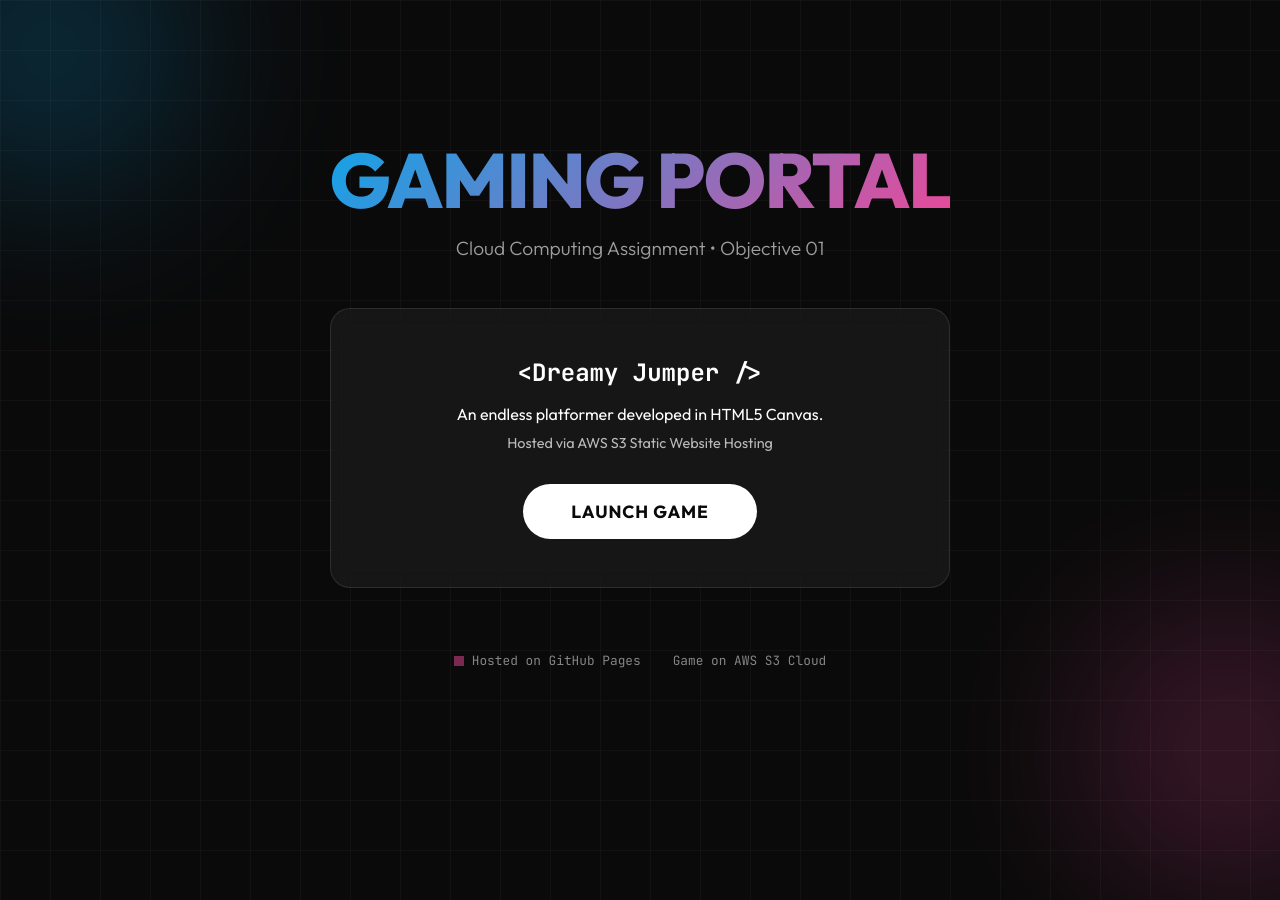
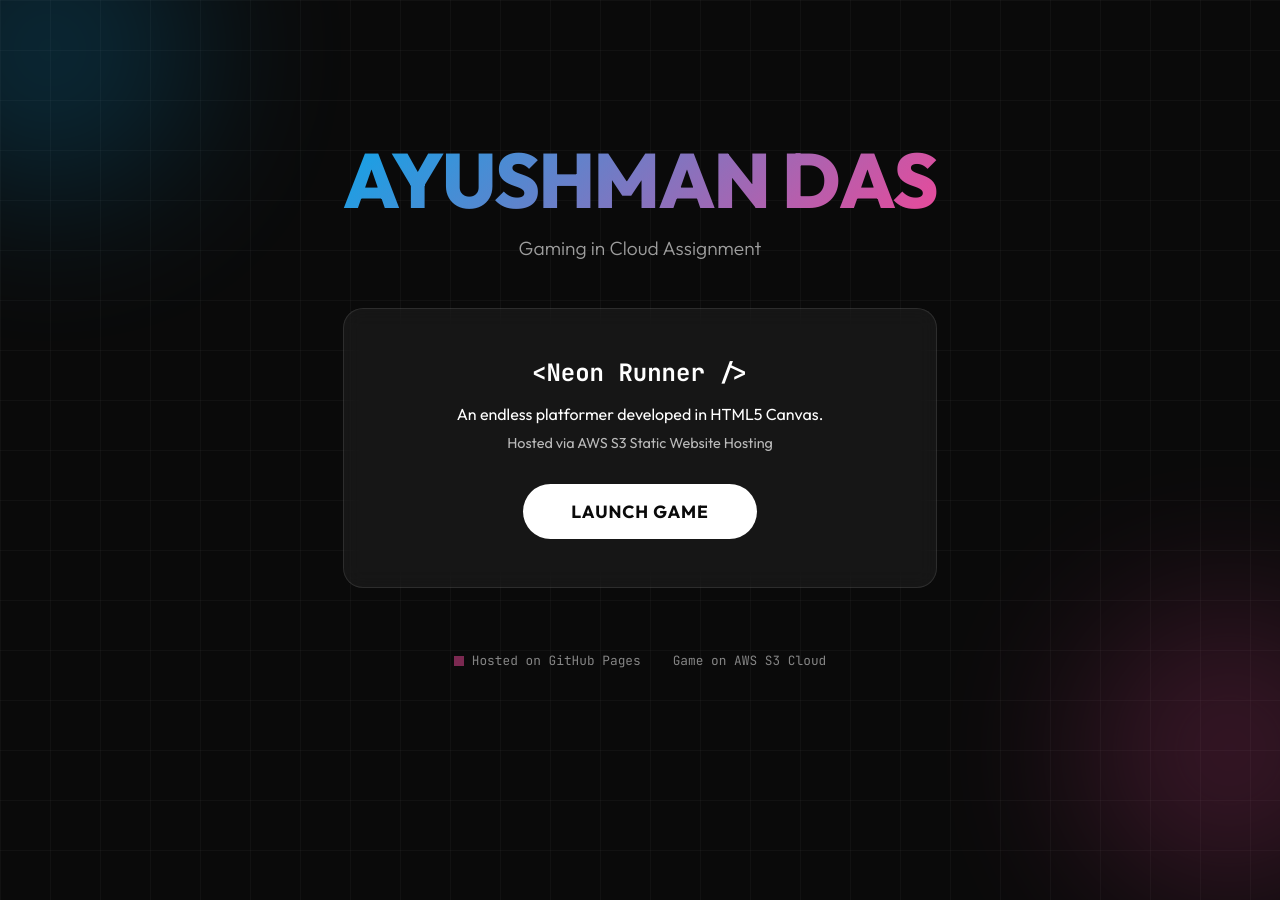
Before and after one commit to cyborgwastaken/GICSubmission, a plain HTML site: page index.html in a window 1280 px wide. Shown: the top 900 px of the page. Drawn offline with Linux system fonts and the light colour scheme.

Commit message:
Update title and content in index.html

```diff
--- a/index.html
+++ b/index.html
@@ -3,7 +3,7 @@
 <head>
     <meta charset="UTF-8">
     <meta name="viewport" content="width=device-width, initial-scale=1.0">
-    <title>My Gaming Portal</title>
+    <title>Gaming Portal</title>
     <link href="https://fonts.googleapis.com/css2?family=Outfit:wght@300;400;600;700;800&family=JetBrains+Mono:wght@400;600;700&display=swap" rel="stylesheet">
     <style>
         * {
@@ -156,11 +156,11 @@
     <div class="decoration blob-2"></div>
 
     <div class="container">
-        <h1>Gaming Portal</h1>
-        <p class="subtitle">Cloud Computing Assignment • Objective 01</p>
+        <h1>Ayushman Das</h1>
+        <p class="subtitle">Gaming in Cloud Assignment</p>
 
         <div class="card">
-            <span class="game-title">&lt;Dreamy Jumper /&gt;</span>
+            <span class="game-title">&lt;Neon Runner /&gt;</span>
             <p>An endless platformer developed in HTML5 Canvas.</p>
             <p style="margin-top: 10px; font-size: 0.9rem; opacity: 0.7;">Hosted via AWS S3 Static Website Hosting</p>
 
```
